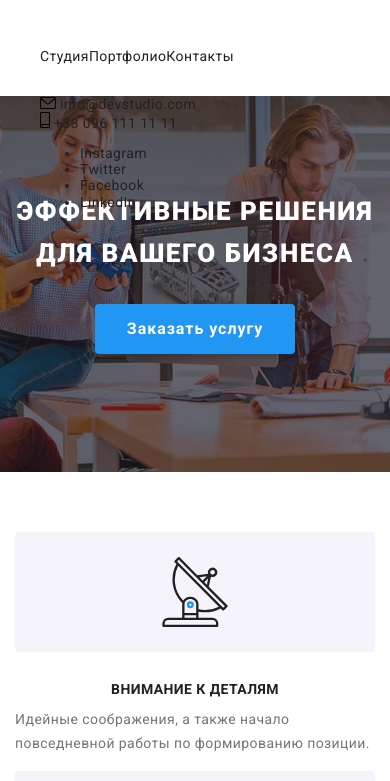
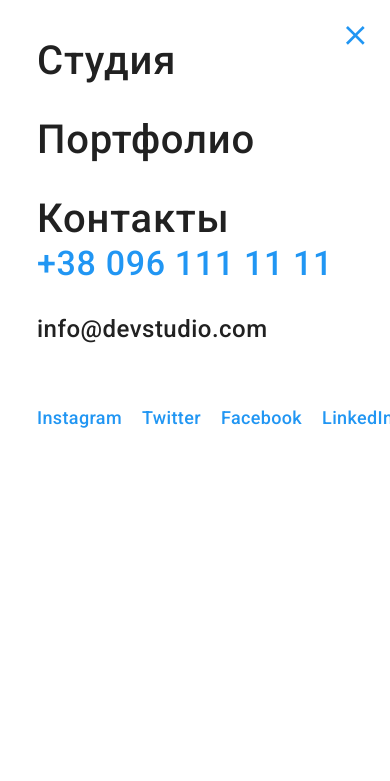
Before and after one commit to nadiakhoptiuk/goit-markup-hw-08, a plain HTML site: page index.html in a window 390 px wide. Both pictures are taken after a click on the button 355 px from the left and 36 px from the top of the page. Shown: the top 781 px of the page. Drawn offline with Linux system fonts and the light colour scheme.

Commit message:
Adds styles for menu navigation

```diff
--- a/index.html
+++ b/index.html
@@ -19,7 +19,6 @@
     <!-- Header section -->
     <header class="header">
       <div class="container header__container">
-        <div class="mobile-header-container">
         <!-- Logotype -->
         <a href="./index.html" class="logo header__logo">
           <span class="logo__part">Web</span>Studio
@@ -34,64 +33,14 @@
           data-menu-button
         >
           <svg width="40" height="40" aria-label="Переключатель мобильного меню">
-              <use class="icon--cross" href="./images/icons.svg#close-menu"></use>
-              <use class="icon--menu" href="./images/icons.svg#menu-btn"></use>
+            <use class="menu-btn__icon--cross" href="./images/icons.svg#close-menu"></use>
+            <use class="menu-btn__icon--menu" href="./images/icons.svg#menu-btn"></use>
           </svg>
         </button>
 
-          <!-- Drop-down menu container at mobile screen -->
         <div class="menu-container" data-menu>
           <!-- Main navigation -->
-            <nav class="main-nav">
-              <!-- Navigation list -->
-              <ul class="nav--menu">
-                <li class="nav__item">
-                  <a href="./index.html" class="nav__link nav__link--current">Студия</a>
-                </li>
 
-                <li class="nav__item">
-                  <a href="./portfolio.html" class="nav__link">Портфолио</a>
-                </li>
-
-                <li class="nav__item">
-                  <a href="" class="nav__link">Контакты</a>
-                </li>
-              </ul>
-            </nav>
-
-            <!-- Contact us -->
-            <ul class="contacts">
-              <li class="contacts__item">
-                <a href="mailto:info@devstudio.com" class="contacts__link">
-                  <svg class="contacts__icon contacts__icon--letter" width="16" height="12">
-                    <use href="./images/sprite.svg#e-mail"></use>
-                  </svg>
-                  info@devstudio.com
-                </a>
-              </li>
-              <li class="contacts__item">
-                <a href="tel:+380961111111" class="contacts__link">
-                  <svg class="contacts__icon contacts__icon--smartphone" width="10" height="16">
-                    <use href="./images/sprite.svg#smartphone"></use>
-                  </svg>
-                  +38 096 111 11 11
-                </a>
-              </li>
-            </ul>
-
-            <!-- Company socials -->
-            <ul class="company-socials">
-              <li class="company-socials__item"><a href="">Instagram</a></li>
-              <li class="company-socials__item"><a href="">Twitter</a></li>
-              <li class="company-socials__item"><a href="">Facebook</a></li>
-              <li class="company-socials__item"><a href="">LinkedIn</a></li>
-            </ul>
-          </div>
-        </div>
-
-        <!-- Main nav in full version -->
-        <div class="main-nav--full">
-          <!-- Main navigation -->
           <nav class="main-nav">
             <!-- Navigation list -->
             <ul class="nav">
@@ -109,18 +58,19 @@
             </ul>
           </nav>
 
+          <div class="contacts-wrap">
             <!-- Contact us -->
             <ul class="contacts">
               <li class="contacts__item">
-              <a href="mailto:info@devstudio.com" class="contacts__link">
+                <a href="mailto:info@devstudio.com" class="contacts__link--email">
                   <svg class="contacts__icon contacts__icon--letter" width="16" height="12">
                     <use href="./images/sprite.svg#e-mail"></use>
                   </svg>
                   info@devstudio.com
                 </a>
               </li>
-            <li class="contacts__item">
-              <a href="tel:+380961111111" class="contacts__link">
+              <li class="contacts__item contacts__item--tel">
+                <a href="tel:+380961111111" class="contacts__link contacts__link--tel">
                   <svg class="contacts__icon contacts__icon--smartphone" width="10" height="16">
                     <use href="./images/sprite.svg#smartphone"></use>
                   </svg>
@@ -128,6 +78,15 @@
                 </a>
               </li>
             </ul>
+
+            <!-- Company socials -->
+            <ul class="company-socials">
+              <li class="company-socials__item"><a href="">Instagram</a></li>
+              <li class="company-socials__item"><a href="">Twitter</a></li>
+              <li class="company-socials__item"><a href="">Facebook</a></li>
+              <li class="company-socials__item"><a href="">LinkedIn</a></li>
+            </ul>
+          </div>
         </div>
       </div>
     </header>
--- a/js/menu.js
+++ b/js/menu.js
@@ -9,5 +9,6 @@
     menuBtnRef.setAttribute('aria-expanded', !expanded);
 
     mobileMenuRef.classList.toggle('is-open');
+    document.body.classList.toggle('menu-open');
   });
 })();
--- a/sass/base/_page.scss
+++ b/sass/base/_page.scss
@@ -30,6 +30,7 @@ img {
   color: $primaryTextColor;
 }
 
-.page.modal-open {
+.page.modal-open,
+.page.menu-open {
   overflow: hidden;
 }
--- /dev/null
+++ b/sass/components/_contacts.scss
@@ -0,0 +1,27 @@
+.contacts {
+  display: flex;
+  flex-direction: column-reverse;
+}
+
+.contacts__item:not(:first-child) {
+  margin-bottom: 32px;
+}
+
+.contacts__link--tel {
+  font-weight: 500;
+  font-size: 34px;
+  line-height: 1.18;
+  letter-spacing: 0.02em;
+  color: $accentColor;
+}
+
+.contacts__link--email {
+  font-weight: 500;
+  font-size: 24px;
+  line-height: 28px;
+  letter-spacing: 0.02em;
+}
+
+.contacts__icon {
+  display: none;
+}
--- a/sass/components/_header.scss
+++ b/sass/components/_header.scss
@@ -12,26 +12,6 @@
   align-items: center;
 }
 
-.nav {
-  @extend %list;
-
-  font-weight: 500;
-  font-size: 40px;
-  line-height: 1.18;
-  letter-spacing: 0.02em;
-}
-
-.nav__item {
-  margin-bottom: 32px;
-  color: $primaryTextColor;
-
-  &:hover,
-  &:focus {
-    margin-bottom: 36px;
-    color: $accentColor;
-  }
-}
-
 .contacts {
   @extend %list;
 }
--- a/sass/components/_menu.scss
+++ b/sass/components/_menu.scss
@@ -1,87 +1,81 @@
-@media screen and (max-width: 767px) {
-  .menu-btn {
-    margin-left: auto;
-    padding: 0;
+.header__container {
+  display: flex;
+  align-items: center;
+}
 
-    border: none;
-    background-color: transparent;
-    cursor: pointer;
+.menu-btn {
+  margin-left: auto;
+  padding: 0;
 
-    @include centeredFlex;
-  }
+  border: none;
+  background-color: transparent;
+  cursor: pointer;
 
-  .icon--cross,
-  .icon--menu {
-    fill: $textColorLogoHeader;
+  @include centeredFlex;
 
-    @include transitioned(fill);
-
-    .menu-btn:hover &,
-    .menu-btn:focus & {
-      fill: $accentColor;
-    }
+  &.is-open {
+    position: absolute;
+    z-index: 2;
+    right: 15px;
+    top: 15px;
   }
 }
 
-.menu-btn .icon--menu {
-  display: block;
+.menu-btn__icon--cross {
+  display: none;
+
+  .menu-btn.is-open & {
+    display: block;
+  }
 }
 
-.menu-btn.is-open {
-  & .icon--menu {
-    display: none;
-  }
+.menu-btn.is-open .menu-btn__icon--menu {
+  display: none;
+}
 
-  & .icon--cross {
-    display: block;
+.menu-btn__icon--cross,
+.menu-btn__icon--menu {
+  fill: $textColorLogoHeader;
+
+  @include transitioned(fill);
+
+  .menu-btn:hover &,
+  .menu-btn:focus & {
+    fill: $accentColor;
   }
 }
 
 .menu-container {
   display: none;
+  position: absolute;
+  top: 0;
+  left: 0;
+  width: 100%;
+  height: 100vh;
+  z-index: 1;
+
+  background-color: $primaryBgdColor;
+  padding: 37px 37px;
 
   &.is-open {
     display: block;
-    position: absolute;
-    top: 0;
-    left: 0;
-    width: 100%;
-    height: 100%;
-    padding: 48px 40px;
-
-    background-color: $primaryBgdColor;
   }
 }
 
-.nav--menu {
+// company socials
+.company-socials {
   display: flex;
+  margin-top: 64px;
 
   @extend %list;
+
+  font-weight: 500;
+  font-size: 18px;
+  line-height: 1.22;
+  letter-spacing: 0.02em;
+  color: $accentColor;
 }
 
-@media screen and (max-width: 767px) {
-  .main-nav--full {
-    display: none;
-  }
+.company-socials__item:not(:last-child) {
+  margin-right: 20px;
 }
-
-// @media screen and (min-width: 768px) {
-//   .menu-btn,
-//   .menu-icon {
-//     display: none;
-//   }
-// }
-
-// .company-socials {
-//   display: flex;
-//   align-items: center;
-//   margin-top: auto;
-
-//   @extend %list;
-
-//   font-weight: 500;
-//   font-size: 18px;
-//   line-height: 1.22;
-//   letter-spacing: 0.02em;
-//   color: $accentColor;
-// }
--- a/sass/components/_nav.scss
+++ b/sass/components/_nav.scss
@@ -1,4 +1,27 @@
 .nav {
-  display: flex;
   @extend %list;
+
+  @media screen and (min-width: 768px) {
+    display: flex;
+  }
 }
+
+.nav__item {
+  color: $primaryTextColor;
+
+  &:hover,
+  &:focus {
+    color: $accentColor;
+  }
+
+  @media screen and (max-width: 767px) {
+    font-weight: 500;
+    font-size: 40px;
+    line-height: 1.18;
+    letter-spacing: 0.02em;
+
+    &:not(:last-child) {
+      margin-bottom: 32px;
+    }
+  }
+}
```
Also changed, not shown: menu.html (added, +48 -0 lines), css/main.css, css/main.min.css, 2 other files. Lines whose indentation alone changed are shown as unchanged.
